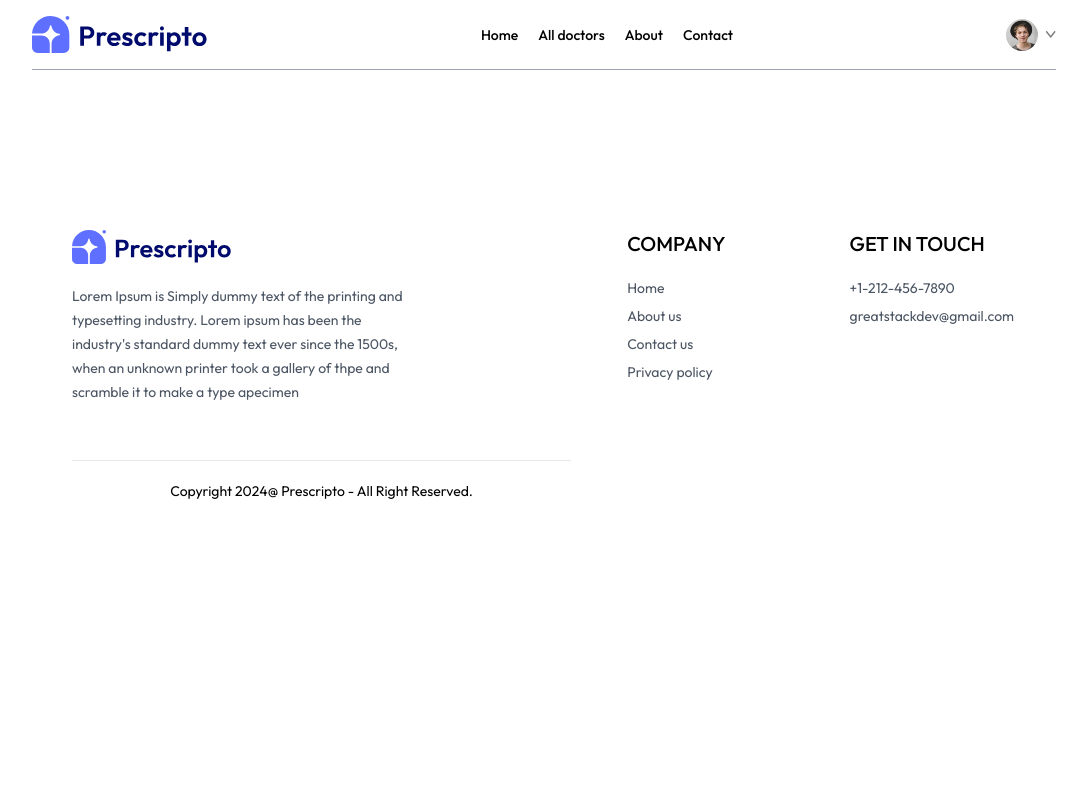
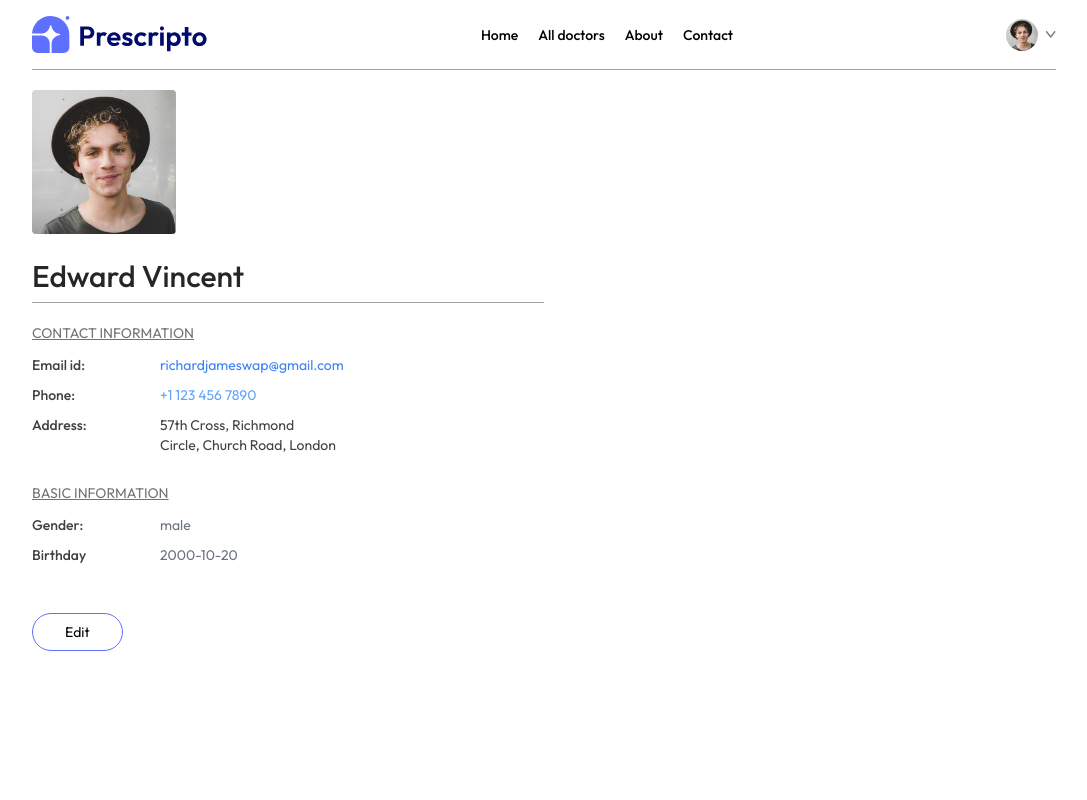
Before and after one commit to tharindi22/React_Project-Doctor-Appoinment--frontend, a React (Vite) app: page /my-profile in a window 1280 px wide. Shown: the top 800 px of the page, without its empty margins (96-1183 px from the left). Built offline with nearby package versions, Linux system fonts and the light colour scheme.

Commit message:
created the MyProfile page and started to create the Myappointment Page

```diff
--- a/src/pages/MyApponments.jsx
+++ b/src/pages/MyApponments.jsx
@@ -1,9 +1,13 @@
-import React from 'react'
+import React, { useContext } from 'react'
 
 const MyApponments = () => {
+
+  const {doctors} = useContext(AppContext)
+
   return (
     <div>
-
+       <p>My appointments</p>
+       <div></div>
     </div>
   )
 }
--- a/src/pages/MyProfile.jsx
+++ b/src/pages/MyProfile.jsx
@@ -1,8 +1,91 @@
-import React from 'react'
+import React, { useState } from 'react'
+import {assets} from '../assets/assets'
 
 const MyProfile = () => {
+
+  const [userData,setUserData] = useState({
+    name:"Edward Vincent",
+    image:assets.profile_pic,
+    email:'richardjameswap@gmail.com',
+    phone:'+1  123 456 7890',
+    address:{
+      line1:"57th Cross, Richmond",
+      line2:"Circle, Church Road, London"
+    },
+    gender:'male',
+    dob:'2000-10-20'
+  })
+
+  const[isEdit,setIsEdit] = useState(false)
+
   return (
-    <div>
+    <div className='max-w-lg flex flex-col gap-2 text-sm'>
+      <img className='w-36 rounded' src={userData.image} alt="" />
+
+      {
+        isEdit ?
+        <input className='bg-gray-50 text-3xl font-medium max-w-60 mt-4' type="text" value={userData.name} onChange={e => setUserData(prev => ({...prev,name:e.target.value }))}/> :
+        <p className='font-medium text-3xl text-neutral-800 mt-4'>{userData.name}</p>
+      }
+
+      <hr className='bg-zinc-400 h-[1px] border-none' />
+      <div>
+        <p className='text-neutral-500 underline mt-3'>CONTACT INFORMATION</p>
+        <div className='grid grid-cols-[1fr_3fr] gap-y-2.5 mt-3 text-neutral-700'>
+          <p className='font-medium'>Email id:</p>
+          <p className='text-blue-500'>{userData.email}</p>
+          <p className='font-medium'>Phone:</p>
+          {
+            isEdit ?
+            <input className='bg-gray-100 max-w-52' type="text" value={userData.phone} onChange={e => setUserData(prev => ({...prev,name:e.target.value }))}/> :
+            <p className='text-blue-400'>{userData.phone}</p>
+          }
+          <p className='font-medium'>Address:</p>
+          {
+            isEdit ?
+            <p>
+              <input className='bg-gray-50' onChange={(e) => setUserData (prev => ({...prev,address:{...prev,address,line1: e.target.value}}))} value={userData.address.line1} type="text" />
+              <br />
+              <input className='bg-gray-50' onChange={(e) => setUserData (prev => ({...prev,address:{...prev,address,line2: e.target.value}}))} value={userData.address.line2} type="text" />
+            </p> :
+            <p className='teat-gray-500'>
+              {userData.address.line1}
+              <br />
+              {userData.address.line2}
+            </p>
+          }
+        </div>
+      </div>
+
+      <div>
+        <p className='text-neutral-500 underline mt-5'>BASIC INFORMATION</p>
+        <div className='grid grid-cols-[1fr_3fr] gap-y-2.5 mt-3 text-neutral-700'>
+          <p className='font-medium'>Gender:</p>
+          {
+            isEdit ?
+            <select className='max-w-20 bg-gray-100' onChange={(e) => setUserData(prev =>({...prev,gender:e.target.value }))} value={userData.gender}>
+              <option value="Male">Male</option>
+              <option value="Femail">Femail</option>
+            </select>
+
+            :<p className='text-gray-500'>{userData.gender}</p>
+          }
+          <p className='font-medium'>Birthday</p>
+          {
+            isEdit ?
+            <input className='max-w-28 bg-gray-100' type="date" onChange={(e) => setUserData(prev =>({...prev,dob:e.target.value }))} value={userData.dob} /> :
+            <p className='text-gray-500'>{userData.dob}</p>
+          }
+        </div>
+      </div>
+
+      <div className='mt-10'>
+        {
+          isEdit
+          ? <button className='border border-primary px-8 py-2 rounded-full hover:bg-primary hover:text-white transition-all' onClick={()=> setIsEdit(false)}>Save information</button>
+          : <button className='border border-primary px-8 py-2 rounded-full hover:bg-primary hover:text-white transition-all' onClick={()=> setIsEdit(true)}>Edit</button>
+        }
+      </div>
 
     </div>
   )
```
